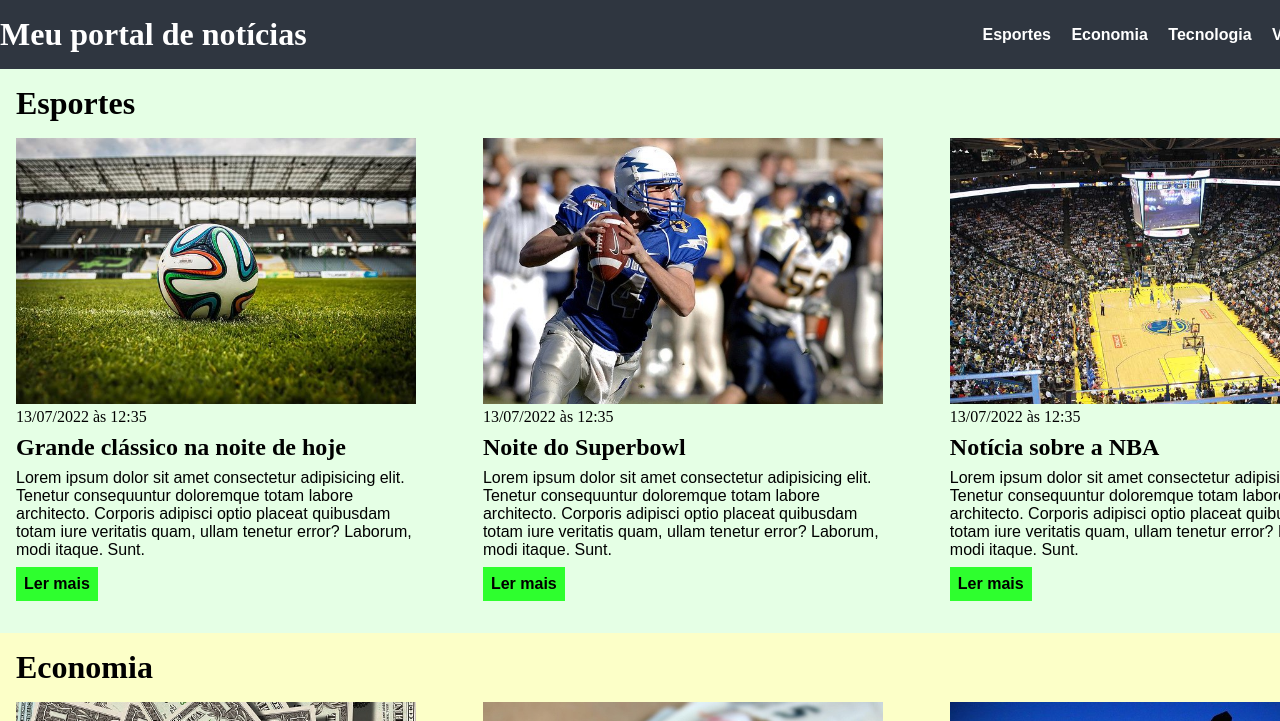
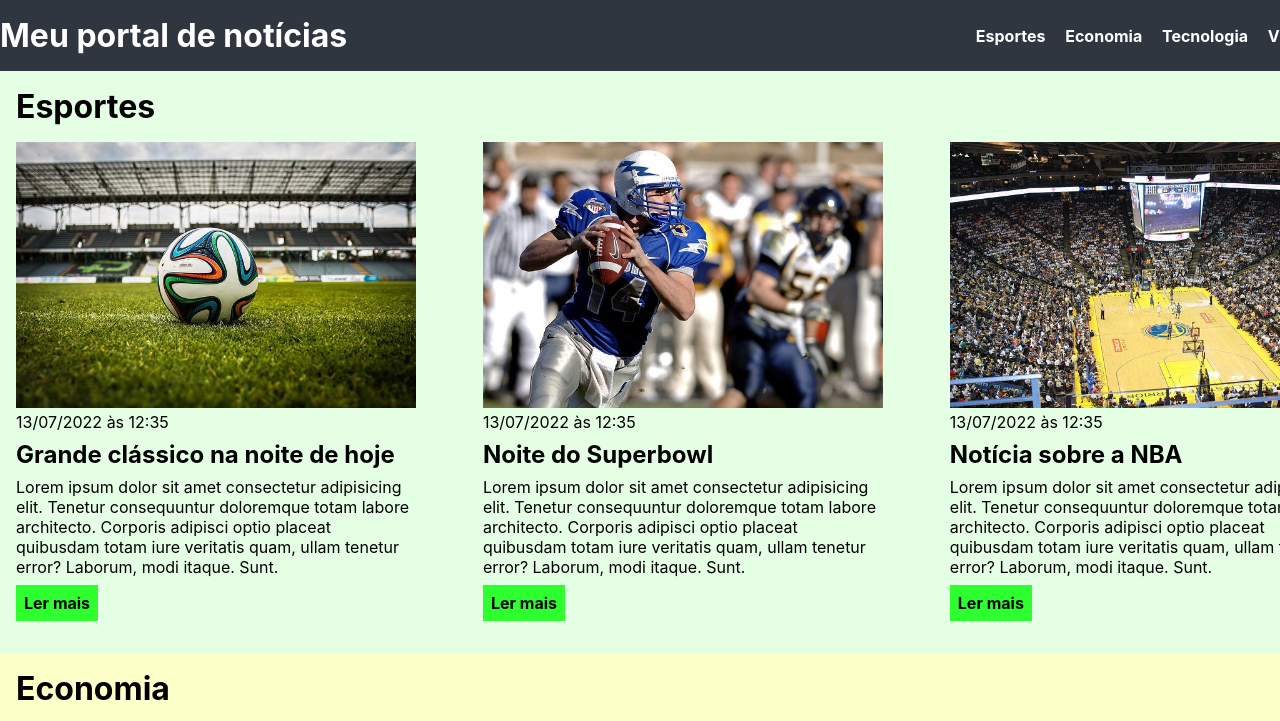
Before and after one commit to sixyeth/estudosEBAC, a plain HTML site: page index.html in a window 1280 px wide. Shown: the top 721 px of the page. Drawn offline with Linux system fonts and the light colour scheme.

Commit message:
Mudando a fonte do texto.

```diff
--- a/style.css
+++ b/style.css
@@ -2,6 +2,7 @@
     box-sizing: border-box;
     margin: 0;
     padding: 0;
+    font-family: -apple-system, BlinkMacSystemFont, sans-serif;
 }
 
 body > header{
@@ -18,7 +19,7 @@ header .container{
 
 header li{
     display: inline;
-    font-family: Arial, Helvetica, sans-serif;
+    font-family: -apple-system, BlinkMacSystemFont, sans-serif;
     font-weight: bold;
     margin-left: 16px;
 }
@@ -76,11 +77,11 @@ section h2, .articles article{
 }
 
 .articles article p{
-    font-family: Arial, Helvetica, sans-serif;
+    font-family: -apple-system, BlinkMacSystemFont, sans-serif;
 }
 
 .articles article a{
-    font-family: Arial, Helvetica, sans-serif;
+    font-family: -apple-system, BlinkMacSystemFont, sans-serif;
 }
 
 .articles article h3{
```
